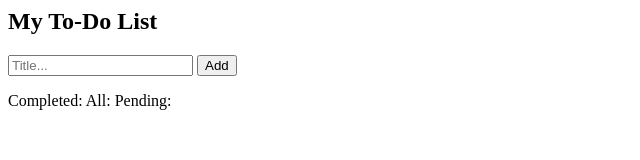
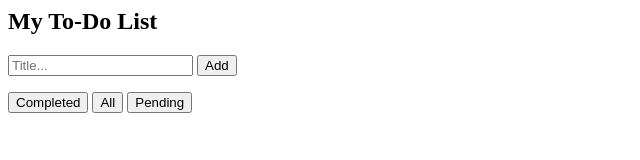
Before and after one commit to Bharathbandi96/TODO-APP, a website: page index.html in a window 1280 px wide. Shown: the whole page, without its empty margins (0-640 px from the left). Drawn offline with Linux system fonts and the light colour scheme.

Commit message:
3 files modified

```diff
--- a/index.html
+++ b/index.html
@@ -13,9 +13,9 @@
 
   </ul>
   <div class='Btn'>
-  <span class="Btn1" id='Btn1'>Completed:</span>
-  <span class="Btn2" id='Btn2'>All:</span>
-  <span class="Btn3" id='Btn3'>Pending:</span>
+  <button class="Btn1" id='Btn1'>Completed</button>
+  <button class="Btn2" id='Btn2'>All</button>
+  <button class="Btn3" id='Btn3'>Pending</button>
   </div>
 </div>
 
--- a/style.css
+++ b/style.css
@@ -64,15 +64,14 @@ input {
 
 .Btn{
   position: fixed;
-  top: 460px;
+  top: 457px;
   float:left;
   padding: 5px;
-  width: 100%;
 }
 
 .Btn1,.Btn2,.Btn3{
-  padding:10px;
-  padding-right: 25px;
+  padding:5px;
+  width:100px;
   background: #d9d9d9;
   color: #555;
   text-align: center;
```
Also changed, not shown: index.js (+18 -13 lines).
